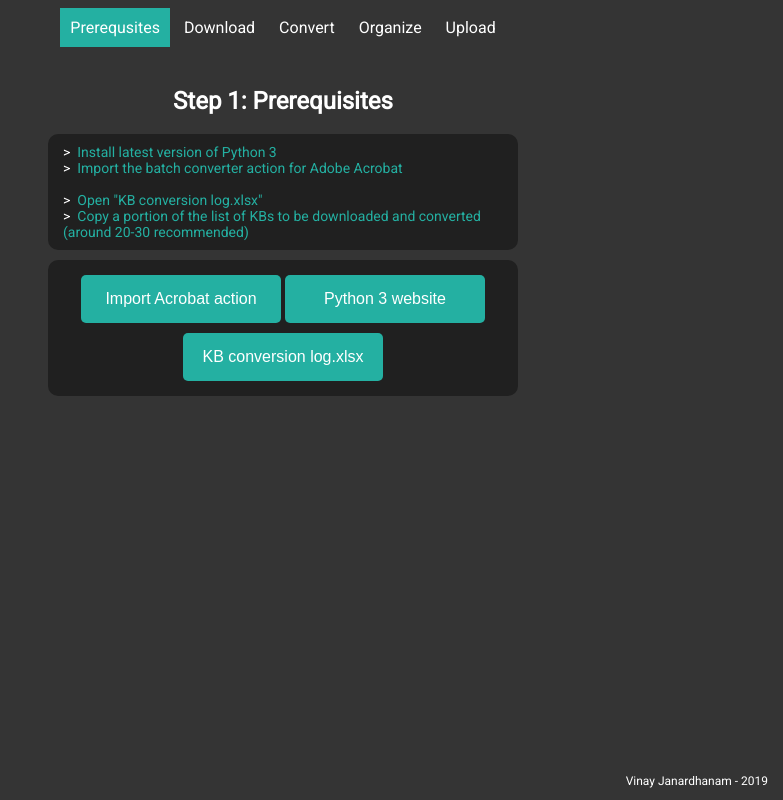
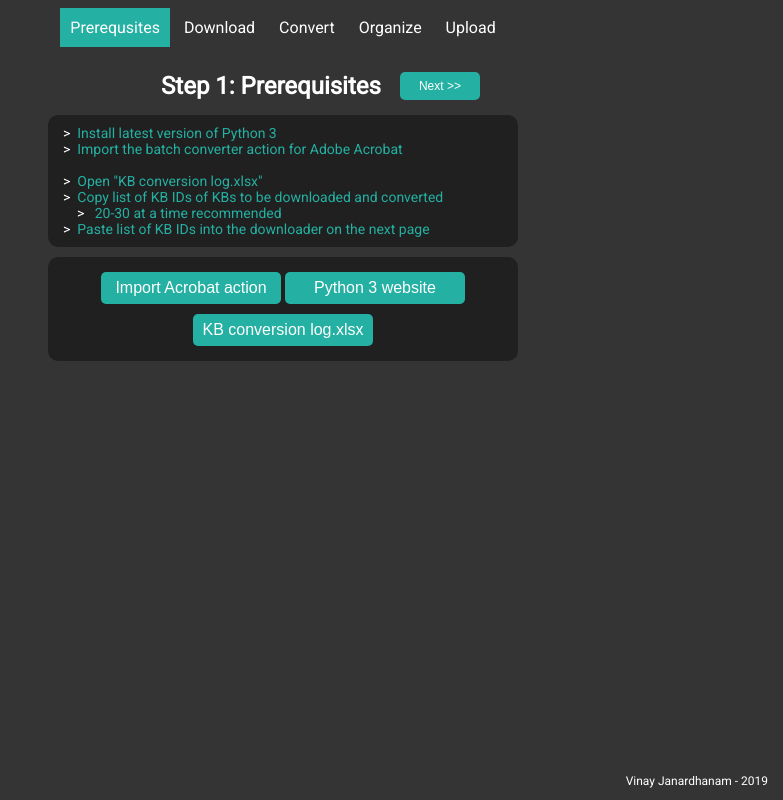
Before and after one commit to vinay1337/kb-converter, an Electron app: page prereqs.html in a window 1000 px wide. Shown: the whole page, without its empty margins (217-1000 px from the left). Drawn offline with Linux system fonts and the light colour scheme.

Commit message:
finished prereqs page

```diff
--- a/prereqs.html
+++ b/prereqs.html
@@ -24,21 +24,27 @@
     <div id='page'>
         <!--Prereqs box-->
         <div class='column'>
-            <h2>Step 1: Prerequisites</h2>
+            <div style='text-align: center'>
+                <h2 class='header' style='margin-left:75px'>Step 1: Prerequisites</h2>
+                <a href='./download.html'><input class='btn slim' type="button" id="next" value="Next &gt;&gt;"></a>
+            </div>
             <div class='container' style='width: 450px;'>
                 <p class='desc instr'>
                     <span style='color: white'>&gt;&nbsp;&nbsp;</span>Install latest version of Python 3<br />
                     <span style='color: white'>&gt;&nbsp;&nbsp;</span>Import the batch converter action for Adobe
                     Acrobat<br /><br />
                     <span style='color: white'>&gt;&nbsp;&nbsp;</span>Open "KB conversion log.xlsx"<br />
-                    <span style='color: white'>&gt;&nbsp;&nbsp;</span>Copy a portion of the list of KBs to be downloaded
-                    and converted (around 20-30 recommended)
+                    <span style='color: white'>&gt;&nbsp;&nbsp;</span>Copy list of KB IDs of KBs to be downloaded
+                    and converted <br />
+                    <span style='color: white'>&nbsp;&nbsp;&nbsp;&nbsp;&gt;&nbsp;&nbsp;</span> 20-30 at a time
+                    recommended<br />
+                    <span style='color: white'>&gt;&nbsp;&nbsp;</span>Paste list of KB IDs into the downloader on the next page<br />
                 </p>
             </div>
             <div class='container'>
-                <input class='btn slimbtn' type="button" id="macro" value="Import Acrobat action">
-                <input class='btn slimbtn' type="button" id="py-download" value="Python 3 website"><br />
-                <input class='btn slimbtn' type="button" id="conversion-log" value="KB conversion log.xlsx">
+                <input class='btn slim' type="button" id="macro" value="Import Acrobat action">
+                <input class='btn slim' type="button" id="py-download" value="Python 3 website"><br />
+                <input class='btn slim' type="button" id="conversion-log" value="KB conversion log.xlsx">
             </div>
         </div>
     </div>
```
